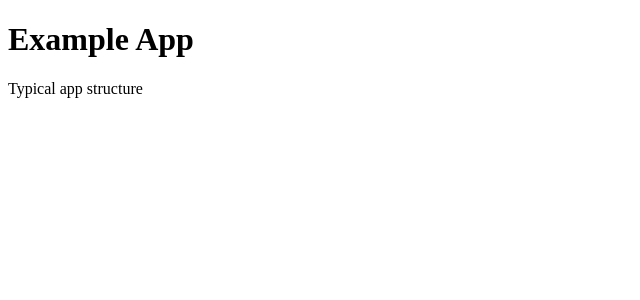
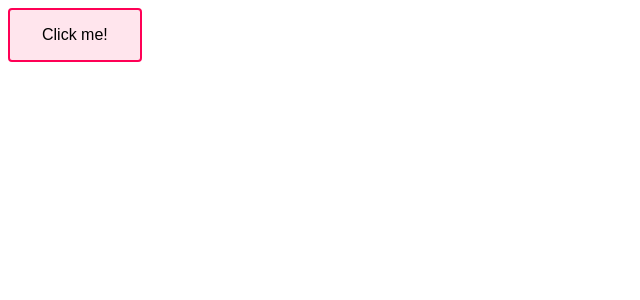
Before and after one commit to simotae14/react-joy-exercises, a React (Create React App) app: page / in a window 1280 px wide. Shown: the top 300 px of the page, without its empty margins (0-640 px from the left). Built offline with nearby package versions, Linux system fonts and the light colour scheme.

Commit message:
16 Better Application Structure

```diff
--- a/src/App.js
+++ b/src/App.js
@@ -1,3 +1,11 @@
-export default function App() {
-  return <h1>Hello world</h1>
+import FancyButton from './FancyButton';
+
+function App() {
+  return (
+    <FancyButton>
+      Click me!
+    </FancyButton>
+  );
 }
+
+export default App;
--- /dev/null
+++ b/src/FancyButton.js
@@ -0,0 +1,17 @@
+function FancyButton({ children }) {
+  return (
+    <button
+      style={{
+        padding: '16px 32px',
+        border: '2px solid hsl(340deg 100% 50%)',
+        borderRadius: '4px',
+        background: 'hsl(340deg 100% 50% / 0.1)',
+        fontSize: '1rem'
+      }}
+    >
+      {children}
+    </button>
+  )
+}
+
+export default FancyButton;
--- a/src/components/App.js
+++ /dev/null
@@ -1,14 +0,0 @@
-import Header from './Header';
-
-function App() {
-  return (
-    <>
-      <Header />
-      <main>
-        <p>Typical app structure</p>
-      </main>
-    </>
-  );
-}
-
-export default App;
--- a/src/components/Header.js
+++ /dev/null
@@ -1,9 +0,0 @@
-function Header() {
-  return (
-    <header>
-      <h1>Example App</h1>
-    </header>
-  )
-}
-
-export default Header;
--- a/src/index.js
+++ b/src/index.js
@@ -1,10 +1,12 @@
-import React from 'react';
-import { createRoot } from 'react-dom/client';
+import React, { StrictMode } from "react";
+import { createRoot } from "react-dom/client";
+import "./styles.css";
 
-import App from './components/App';
+import App from "./App";
 
-const root = createRoot(
-  document.querySelector('#root')
+const root = createRoot(document.getElementById("root"));
+root.render(
+  <StrictMode>
+    <App />
+  </StrictMode>
 );
-
-root.render(<App />);
```
